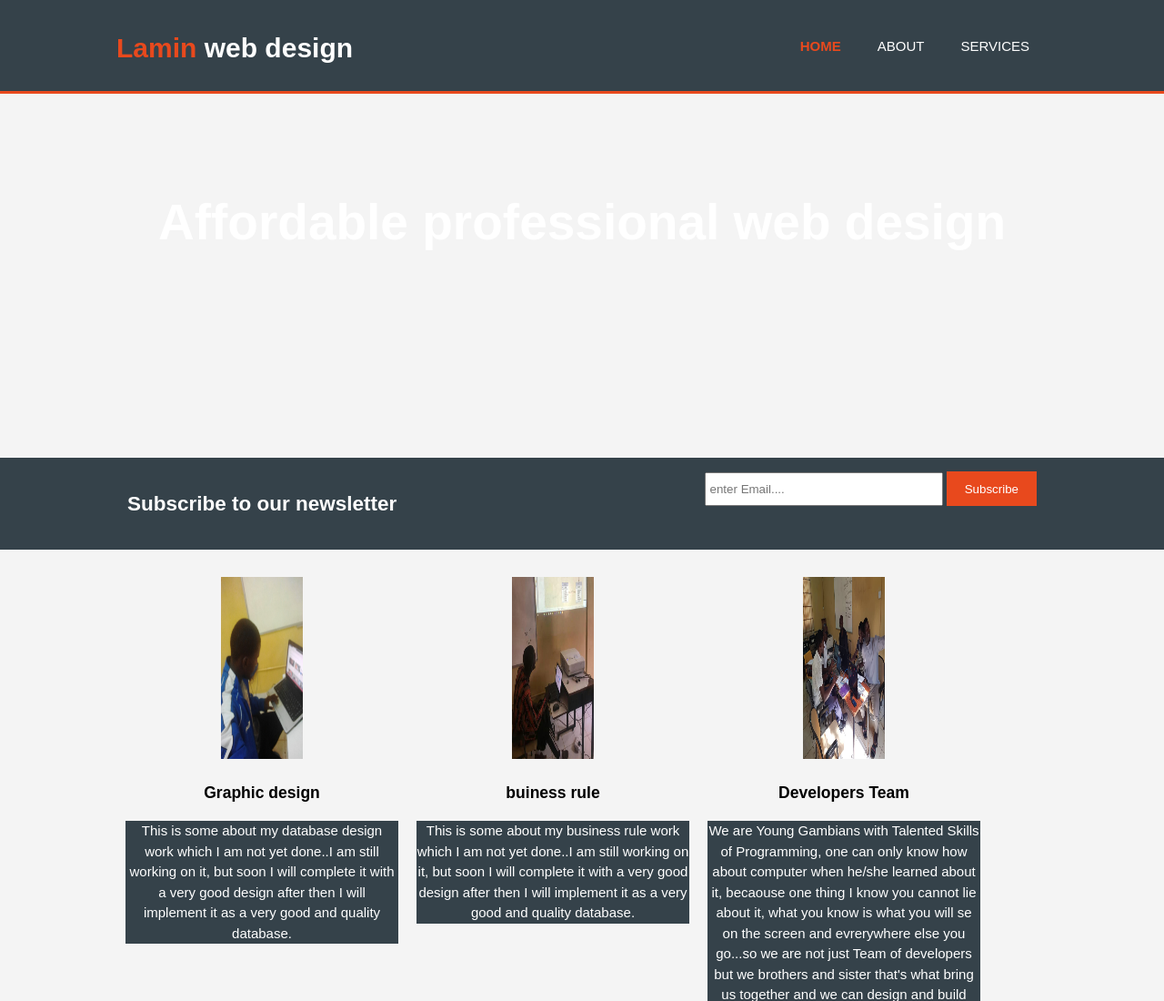
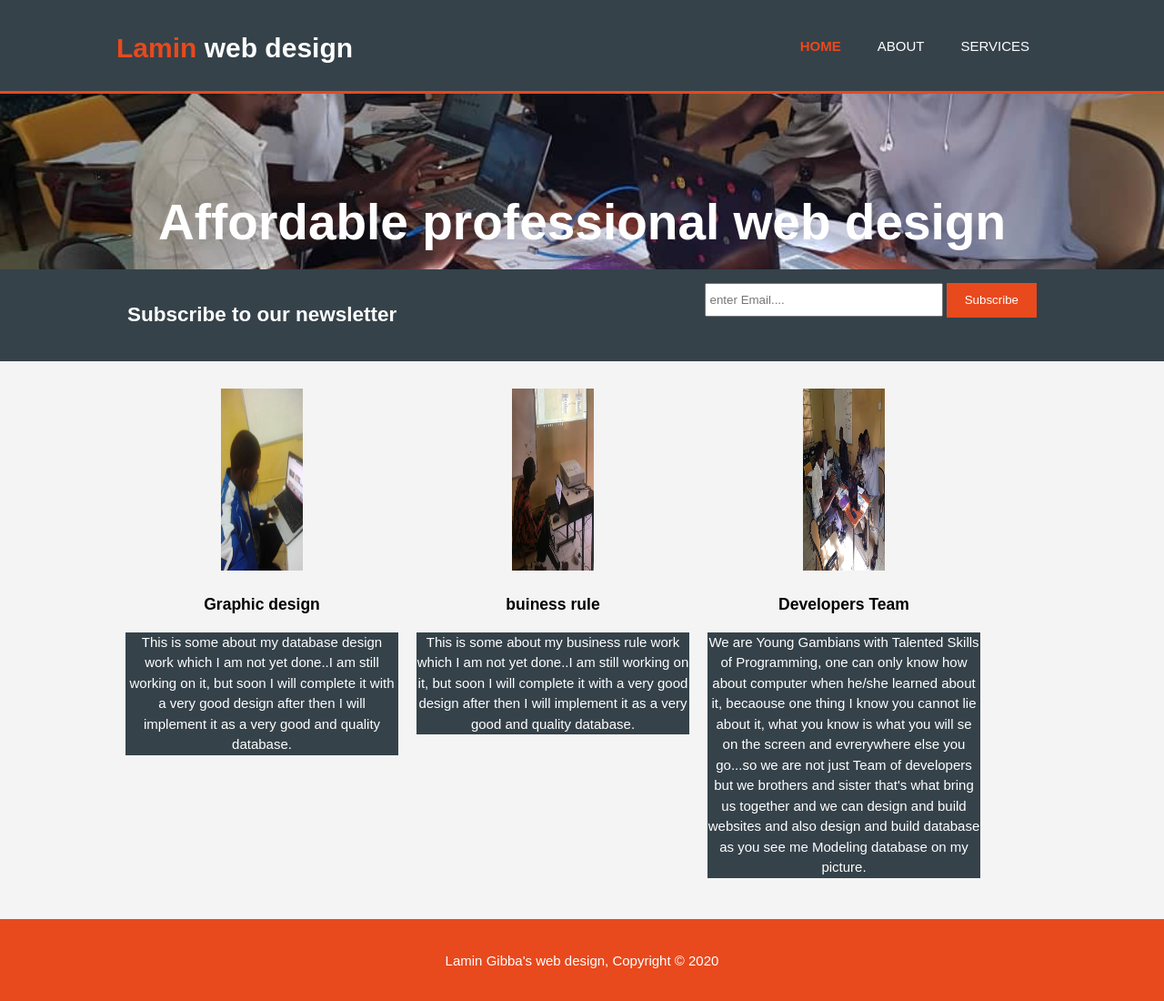
Before and after one commit to Lamin-Gibba/Responsive-website, a plain HTML site: page index.html in a window 1280 px wide. Shown: the top 1100 px of the page at 91% size. Drawn offline with Linux system fonts and the light colour scheme.

Commit message:
Update style.css

```diff
--- a/style.css
+++ b/style.css
@@ -84,7 +84,8 @@ header nav{
 
 
     #showcase{
-        min-height: 400px;
+        background: url(./IMG-20191231-WA0000.jpg) no-repeat -0px;
+        background-size: cover;
 
         text-align: center;
         color: #ffffff;
```
